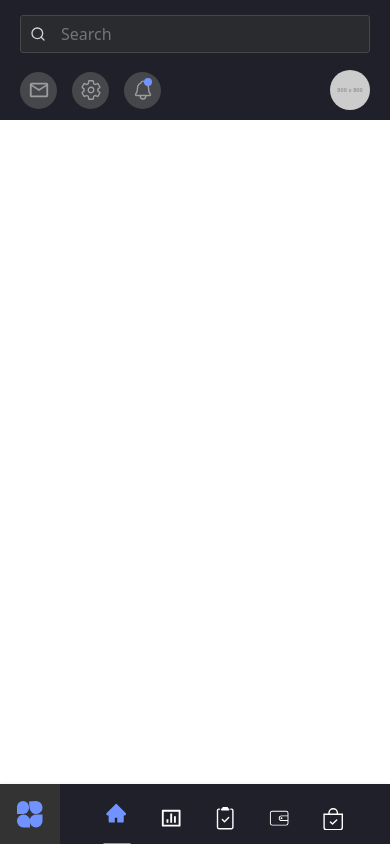
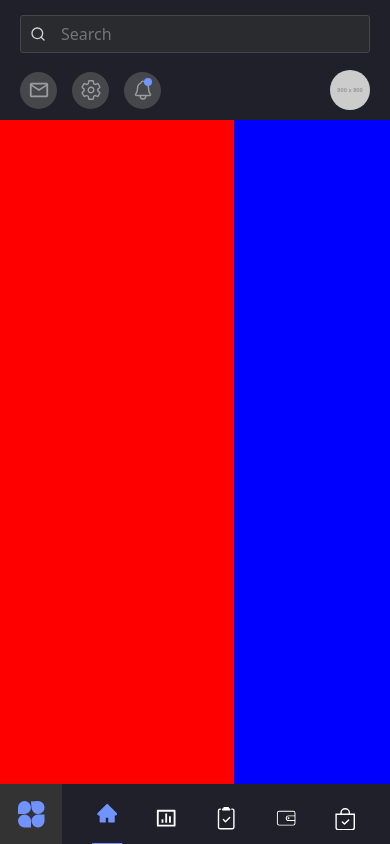
Before and after one commit to anku92/fitpeo-assignment, a React (Create React App) app: page / in a window 390 px wide. Built offline with nearby package versions, Linux system fonts and the light colour scheme.

Commit message:
Update Homepage, Sidebar and Header

```diff
--- a/src/Homepage/Homepage.css
+++ b/src/Homepage/Homepage.css
@@ -1,7 +1,6 @@
 .homepage{
   width: 100%;
   height: 100vh;
-  padding: 70px 0 0 70px;
   padding-top: 70px;
   padding-left: 70px;
   color: white;
--- a/src/Homepage/index.jsx
+++ b/src/Homepage/index.jsx
@@ -1,11 +1,17 @@
 import Header from "../components/Header";
 import Sidebar from "../components/Sidebar";
+import './Homepage.css';
 
 const Homepage = () => {
   return (
     <>
       <Header />
       <Sidebar />
+      <div className="homepage">
+        <div className="home-section-left"></div>
+        <div className="home-section-right"></div>
+
+      </div>
     </>
   );
 }
--- a/src/components/Header/Header.css
+++ b/src/components/Header/Header.css
@@ -5,6 +5,7 @@
   justify-content: space-between;
   background-color: var(--cs-dark-blue);
   height: 70px;
+  top: 0;
   left: 0;
   right: 0;
   z-index: 9;
--- a/src/components/Sidebar/Sidebar.css
+++ b/src/components/Sidebar/Sidebar.css
@@ -77,7 +77,7 @@
     flex-direction: row;
     justify-content: space-around;
     align-items: center;
-    padding: 0 30px 0 0;
+    padding: 0 15px 0 0;
     box-shadow: 0 2px 5px rgba(0, 0, 0, 0.2);
   }
 
@@ -96,7 +96,7 @@
 
   .navigation-icons {
     width: calc(100% - 65px);
-    margin-left: 30px;
+    margin-left: 15px;
     flex-direction: row;
     align-items: center;
     position: relative;
--- a/src/index.css
+++ b/src/index.css
@@ -7,8 +7,11 @@
   --cs-icon-hover: hsl(228, 0%, 20%);
   --cs-icon-bg: #45474B;
   --cs-icon-bg-hover: hsl(220, 4%, 55%);
+  --cs-main-bg: #141316;
 }
 
 body {
   margin: 0;
+  background-color: var(--cs-main-bg);
+
 }
```
